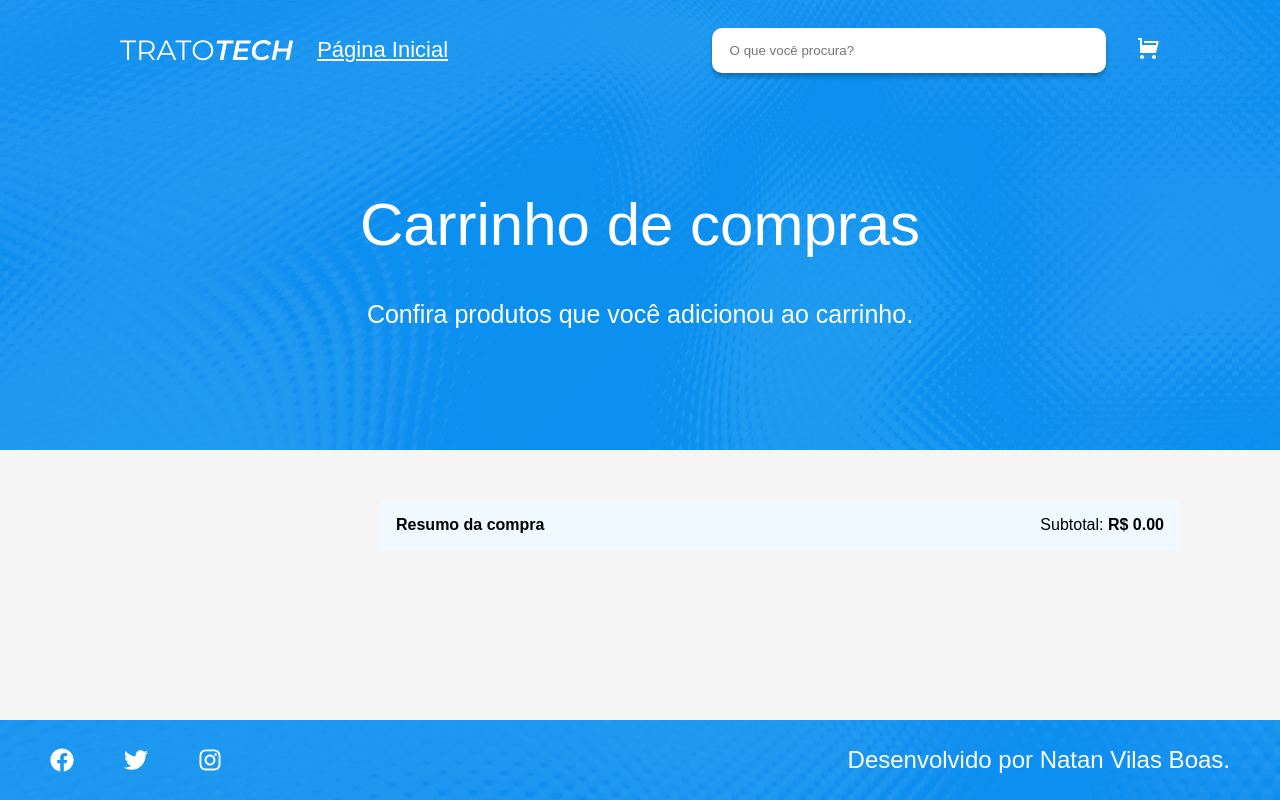
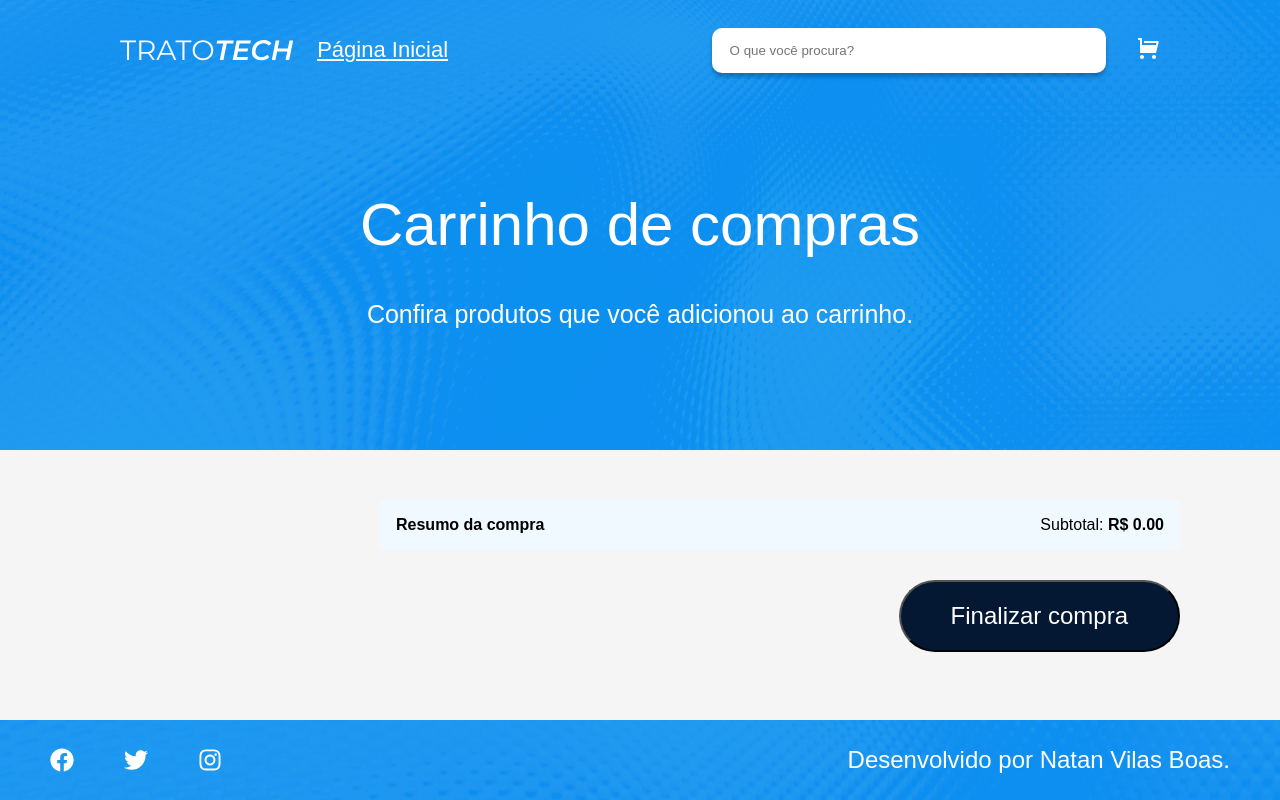
Before and after one commit to NatanVilasBoas/trato-tech-redux, a React (Vite) app: page /carrinho in a window 1280 px wide. Built offline with nearby package versions, Linux system fonts and the light colour scheme.

Commit message:
✨ finalizar compra aplicado

```diff
--- a/src/app/store/reducers/carrinho.ts
+++ b/src/app/store/reducers/carrinho.ts
@@ -31,10 +31,11 @@ const carrinhoSlice = createSlice({
                 if(item.id === payload.id ) item.quantidade += payload.quantidade;
                 return item;
             })
-        }
+        },
+        resetCart: () => initialState,
     }
 })
 
-export const { changedCart, changedAmount } = carrinhoSlice.actions;
+export const { changedCart, changedAmount, resetCart } = carrinhoSlice.actions;
 
 export default carrinhoSlice.reducer;
--- a/src/pages/Carrinho/index.tsx
+++ b/src/pages/Carrinho/index.tsx
@@ -1,12 +1,15 @@
 import { useMemo } from 'react';
 import styles from './Carrinho.module.scss';
 import Header from "../../components/Header";
-import { useAppSelector } from '../../app/hooks';
+import { useAppSelector, useAppDispatch } from '../../app/hooks';
 import Item from '../../components/Item';
+import { resetCart } from '../../app/store/reducers/carrinho';
 
 const Carrinho = () => {
     const carrinho = useAppSelector(state => state.carrinho);
     const itens = useAppSelector(state => state.itens);
+
+    const dispatch = useAppDispatch();
 
     const total = useMemo(() => {
         return carrinho.reduce((total, cartItem) => {
@@ -45,6 +48,11 @@ const Carrinho = () => {
                     <strong>Resumo da compra</strong>
                     <span>Subtotal: <strong>R$ {total.toFixed(2)}</strong></span>
                 </div>
+                <button className={styles.finalizar}
+                    onClick={() => dispatch(resetCart())}
+                    >
+                Finalizar compra
+                </button>
             </div>
         </div>
     );
```
